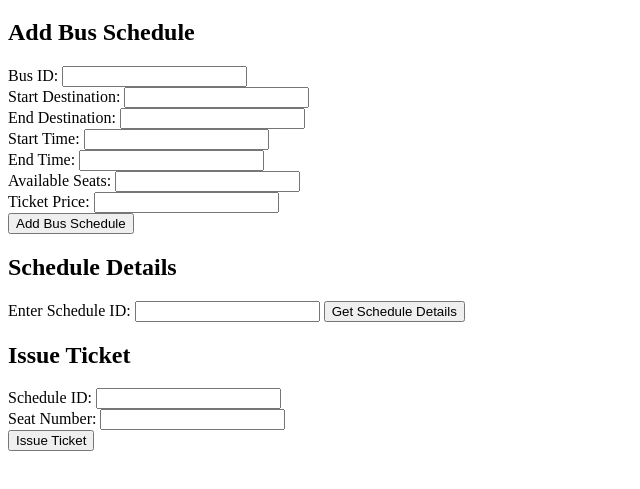
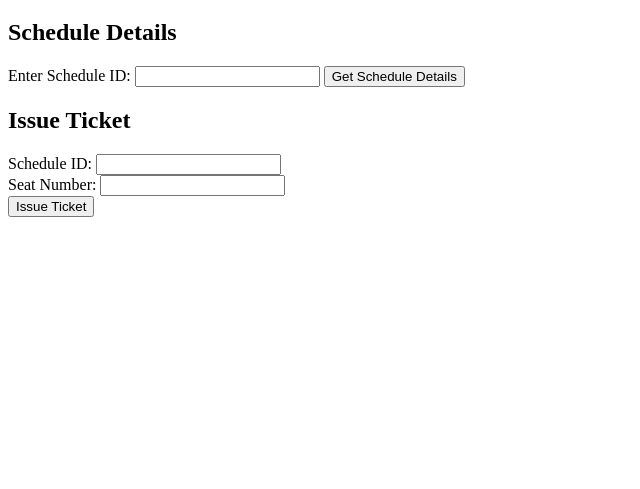
Before and after one commit to ayushamohanty/Resume_EC, a plain HTML site: page index.html in a window 1280 px wide. Shown: the part 61-550 px from the top of the page, without its empty margins (0-640 px from the left). Drawn offline with Linux system fonts and the light colour scheme.

Commit message:
Update index.html

```diff
--- a/index.html
+++ b/index.html
@@ -9,22 +9,6 @@
     <h1>Bus Management System</h1>
 
     <!-- Add Bus Schedule Form -->
-    <h2>Add Bus Schedule</h2>
-    <label for="busId">Bus ID:</label>
-    <input type="text" id="busId"><br>
-    <label for="startDestination">Start Destination:</label>
-    <input type="text" id="startDestination"><br>
-    <label for="endDestination">End Destination:</label>
-    <input type="text" id="endDestination"><br>
-    <label for="startTime">Start Time:</label>
-    <input type="number" id="startTime"><br>
-    <label for="endTime">End Time:</label>
-    <input type="number" id="endTime"><br>
-    <label for="availableSeats">Available Seats:</label>
-    <input type="number" id="availableSeats"><br>
-    <label for="ticketPrice">Ticket Price:</label>
-    <input type="number" id="ticketPrice"><br>
-    <button onclick="addBusSchedule()">Add Bus Schedule</button>
 
     <!-- Schedule Details -->
     <h2>Schedule Details</h2>
```
